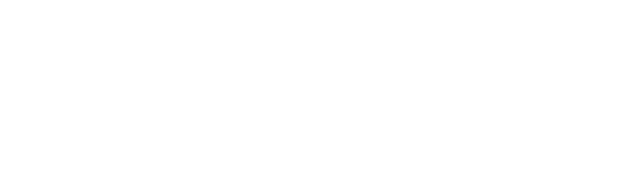
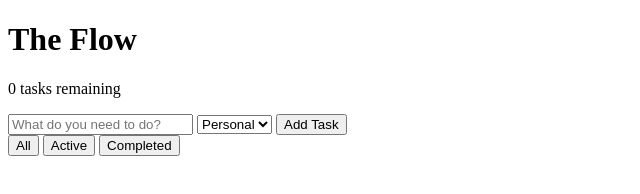
Before and after one commit to Ozelanthea/the-flow-app, a plain HTML site: page index.html in a window 1280 px wide. Shown: the whole page, without its empty margins (0-640 px from the left). Drawn offline with Linux system fonts and the light colour scheme.

Commit message:
Add task feature with empty input validation

```diff
--- a/app.js
+++ b/app.js
@@ -1 +1,18 @@
-console.log("JS is connected!")
+const btn = document.querySelector("#add-btn");
+const tasks = document.querySelector("#task-list");
+const input = document.querySelector("#task-input");
+
+btn.addEventListener("click", (event) => {
+
+    if (input.value === "") {
+        return;
+    }
+
+    const item = document.createElement("li");
+    item.classList.add("item");
+    item.textContent = input.value;
+
+    tasks.appendChild(item);
+
+    input.value = "";
+})
--- a/index.html
+++ b/index.html
@@ -8,6 +8,35 @@
 
 </head>
 <body>
+    <header>
+        <h1>The Flow</h1>
+        <p id="task-counter">0 tasks remaining</p>
+    </header>
+
+    <main>
+        <!-- Input area -->
+        <div class="input-area">
+            <input type="text" id="task-input" placeholder="What do you need to do?">
+            <select id="category-select">
+                <option value="personal">Personal</option>
+                <option value="work">Work</option>
+                <option value="urgent">Urgent</option>
+            </select>
+            <button id="add-btn">Add Task</button>
+        </div>
+
+        <!-- Filter buttons -->
+        <div class="filters">
+            <button class="filter-btn active" data-filter="all">All</button>
+            <button class="filter-btn" data-filter="active">Active</button>
+            <button class="filter-btn" data-filter="completed">Completed</button>
+        </div>
+
+        <!-- Task list -->
+        <ul id="task-list"></ul>
+
+    </main>
+
 
     <script src="app.js"></script>
 </body>
```
